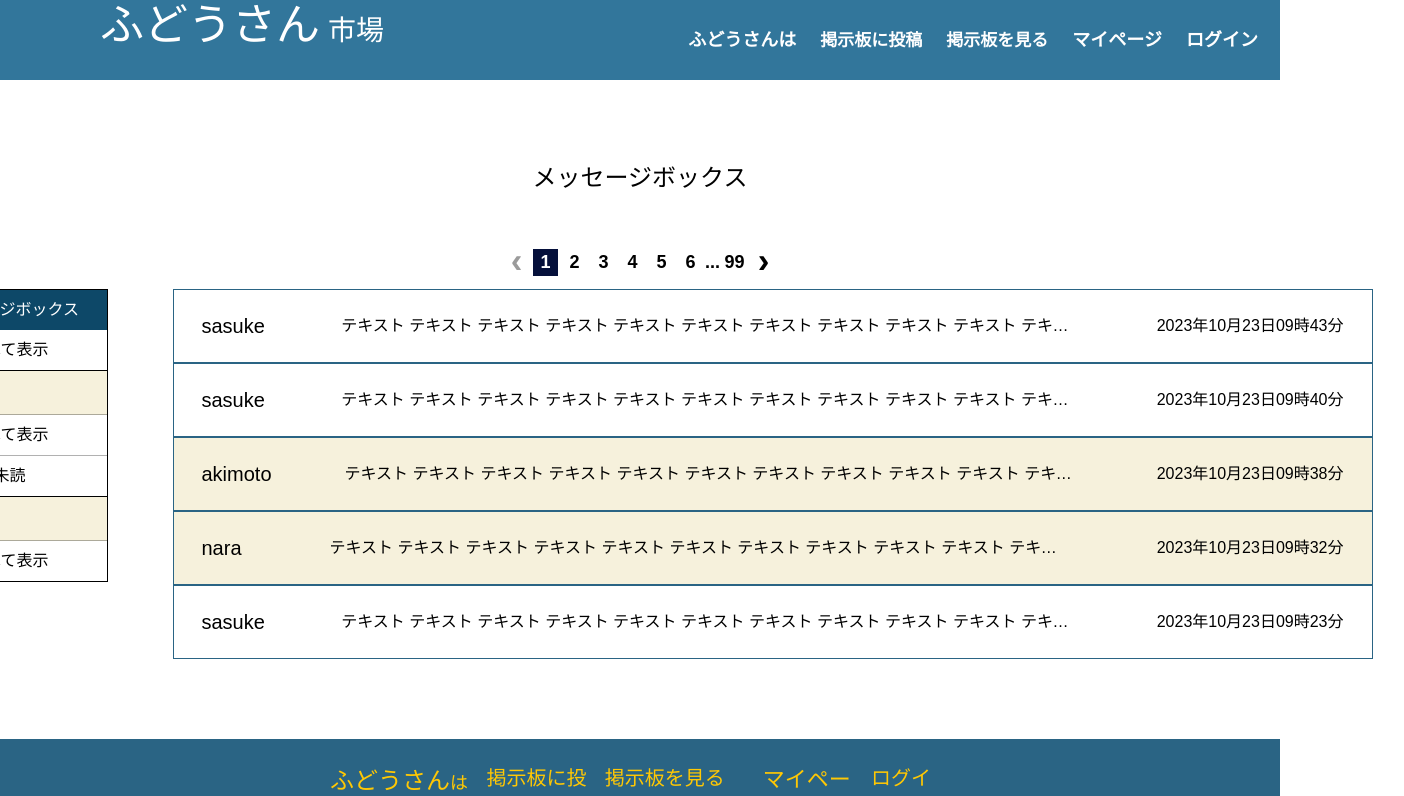
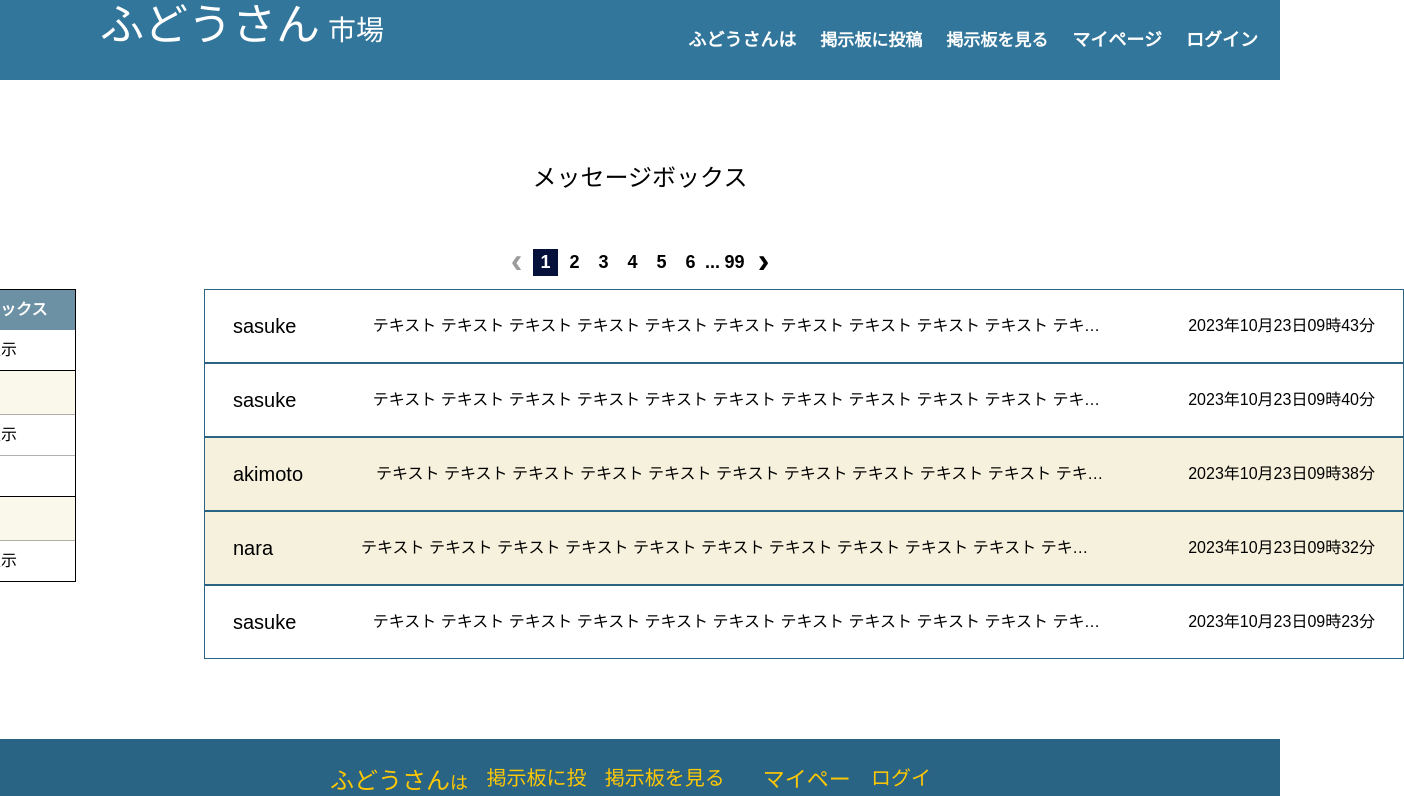
Before and after one commit to stormrageqb/FudosanRealEstate, a React (Create React App) app in the folder Front-end/: page /message-board in a window 1280 px wide. Shown: the top 796 px of the page, 1404 px wide, since content can reach past the window. Built offline with nearby package versions, Linux system fonts and the light colour scheme.

Commit message:
refactor: update messageboard style

```diff
--- a/Front-end/src/pages/MessageBoardPage.jsx
+++ b/Front-end/src/pages/MessageBoardPage.jsx
@@ -90,14 +90,14 @@ const MessageBoardPage = () => {
                     onClickHandler={activeHandler}
                 />
             </div>
-            <div className='flex justify-center gap-[65px] items-start'>
+            <div className='flex justify-center gap-32 items-start'>
                 <div className='w-[200px] border-[1px] border-black'>
-                    <div className='bg-[#0D4868] text-center text-white p-2'>メッセージボックス</div>
+                    <div className='bg-[#0D4868]/60 text-center text-white font-semibold p-2'>メッセージボックス</div>
                     <div className={`text-center text-[16px] border-b-[1px] border-l-4  border-black p-2 cursor-pointer ${activeCategory === 'all' ? 'border-l-[#0D4868]' : 'border-l-[#0D4868]/30'}`} onClick={() => handleActiveCategorySelected('all')}>すべて表示</div>
-                    <div className='text-[18px] py-2 pl-3 border-b-[1px] border-b-black/30 bg-[#F2ECCD]/70'>受信箱</div>
+                    <div className='text-[18px] py-2 pl-3 border-b-[1px] border-b-black/30 bg-[#F2ECCD]/40'>受信箱</div>
                     <div className={`text-center text-[16px] p-2 border-b-[1px] border-b-black/30 border-l-4 cursor-pointer ${activeCategory === 'received-all' ? 'border-l-[#0D4868]' : 'border-l-[#0D4868]/30'}`} onClick={() => handleActiveCategorySelected('received-all')}>すべて表示</div>
                     <div className={`text-center text-[16px] p-2 border-b-[1px] border-black border-l-4 cursor-pointer ${activeCategory === 'received-unread' ? 'border-l-[#0D4868]' : 'border-l-[#0D4868]/30'}`} onClick={() => handleActiveCategorySelected('received-unread')}>未読</div>
-                    <div className='text-[18px] py-2 pl-3 border-b-[1px] border-b-black/30 bg-[#F2ECCD]/70'>送信箱</div>
+                    <div className='text-[18px] py-2 pl-3 border-b-[1px] border-b-black/30 bg-[#F2ECCD]/40'>送信箱</div>
                     <div className={`text-center text-[16px] p-2 border-l-4 cursor-pointer ${activeCategory === 'sent' ? 'border-l-[#0D4868]' : 'border-l-[#0D4868]/30'}`} onClick={() => handleActiveCategorySelected('sent')}>すべて表示</div>
                 </div>
 
```
